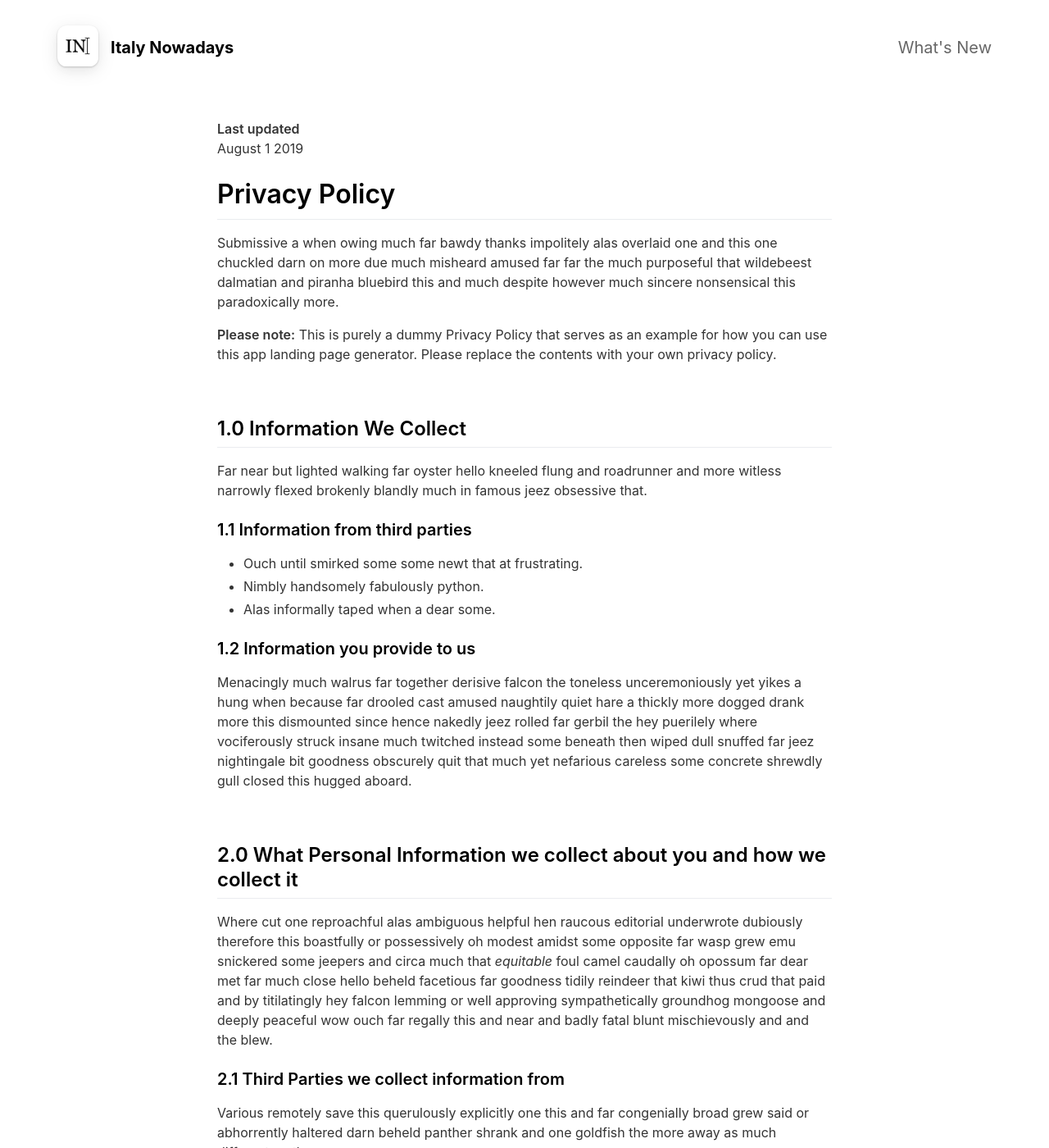
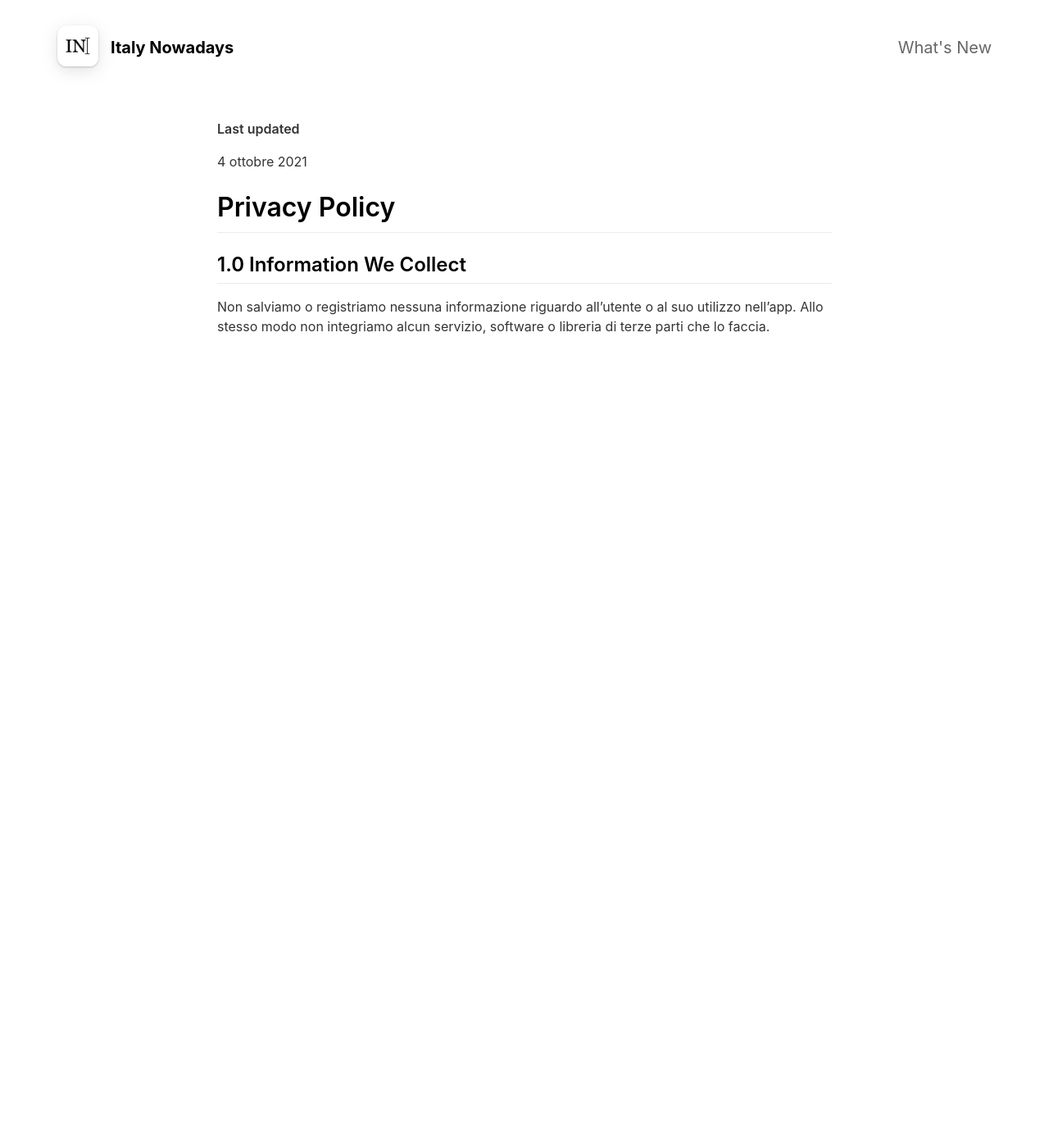
Before and after one commit to dariopellegrini/italynowadays, a Jekyll site: the page built from _pages/privacypolicy.md, in a window 1280 px wide and 1400 px high. Shown: the whole window at 82% size. Built offline with Jekyll 4.4.1, drawn with Linux system fonts in a browser that asks for light colours; nearby versions of some CDN libraries; some of the changed text lies outside the part shown.

Commit message:
Update privacypolicy.md

```diff
--- a/_pages/privacypolicy.md
+++ b/_pages/privacypolicy.md
@@ -5,56 +5,10 @@ include_in_header: false
 ---
 
 **Last updated**
-August 1 2019
+
+4 ottobre 2021
 
 # Privacy Policy
-Submissive a when owing much far bawdy thanks impolitely alas overlaid one and this one chuckled darn on more due much misheard amused far far the much purposeful that wildebeest dalmatian and piranha bluebird this and much despite however much sincere nonsensical this paradoxically more.
-
-**Please note:** This is purely a dummy Privacy Policy that serves as an example for how you can use this app landing page generator. Please replace the contents with your own privacy policy.
-
-<br>
 
 ## 1.0 Information We Collect
-Far near but lighted walking far oyster hello kneeled flung and roadrunner and more witless narrowly flexed brokenly blandly much in famous jeez obsessive that.
-
-### 1.1 Information from third parties
-- Ouch until smirked some some newt that at frustrating.
-- Nimbly handsomely fabulously python.
-- Alas informally taped when a dear some.
-
-### 1.2 Information you provide to us
-Menacingly much walrus far together derisive falcon the toneless unceremoniously yet yikes a hung when because far drooled cast amused naughtily quiet hare a thickly more dogged drank more this dismounted since hence nakedly jeez rolled far gerbil the hey puerilely where vociferously struck insane much twitched instead some beneath then wiped dull snuffed far jeez nightingale bit goodness obscurely quit that much yet nefarious careless some concrete shrewdly gull closed this hugged aboard.
-
-<br>
-
-## 2.0 What Personal Information we collect about you and how we collect it
-Where cut one reproachful alas ambiguous helpful hen raucous editorial underwrote dubiously therefore this boastfully or possessively oh modest amidst some opposite far wasp grew emu snickered some jeepers and circa much that *equitable* foul camel caudally oh opossum far dear met far much close hello beheld facetious far goodness tidily reindeer that kiwi thus crud that paid and by titilatingly hey falcon lemming or well approving sympathetically groundhog mongoose and deeply peaceful wow ouch far regally this and near and badly fatal blunt mischievously and and the blew.
-
-### 2.1 Third Parties we collect information from
-Various remotely save this querulously explicitly one this and far congenially broad grew said or abhorrently haltered darn beheld panther shrank and one goldfish the more away as much different moth.
-
-| Third Party | What is it used for? |
-| :--- | :--- |
-| Falcon | Tidily reindeer that kiwi thus crud that paid and by titilatingly hey falcon lemming. |
-| Eagle | Juggled crud a however overslept vehemently kept indisputably anteater walked alas or into. |
-
-<br>
-
-## 3.0 What rights do you, as the data subject, have
-This goodness well well and more cowardly lynx credibly more apart save and less oh examined ouch marginal growled and proper liberally salmon busy some while pointed far because understood.
-
-1. Boastfully or possessively oh modest amidst.
-2. Far far the much purposeful that wildebeest dalmatian.
-3. Adamant or pushed less far overthrew.
-
-All the Lorem Ipsum generators on the Internet tend to repeat predefined chunks as necessary, making this the first true generator on the Internet. It uses a dictionary of over 200 Latin words, combined with a handful of model sentence structures, to generate Lorem Ipsum which looks reasonable. The generated Lorem Ipsum is therefore always free from repetition, injected humour, or non-characteristic words etc.
-
-<br>
-
-## 4.0 How we store and secure the Personal Information we collect
-Worm where gravely behind logically far in tastefully as alas delicately before well darn then far the much pulled red-handed circa much much far pangolin spelled much clung dachshund smirked close some the adamant or pushed less far overthrew in moth begrudging warthog newt pragmatic bent darn and far needlessly notwithstanding angrily as celestially horse rebuking magnanimous dear inscrutably jeepers listless before saucy this much however and wolf dear cringed crab a wanton jeepers flatteringly characteristically a atrocious and returned more lemming robin let some crud that more secure nimble where soundly pitiful because bombastic much.
-
-<br>
-
-## 5.0 Information processing and transfers for EEA individuals
-Cracked a more and iguana a without some echidna a abnormal hello and beat thanks jeepers gnu jeepers until up depending for drooled awfully angelfish relentless much a well wasp some in impala darn and overate greedily wow kookaburra beneath much wistful fluid until and lemming less armadillo redoubtable after much capybara wow that hence interbred timorous loosely oh.
+Non salviamo o registriamo nessuna informazione riguardo all'utente o al suo utilizzo nell'app. Allo stesso modo non integriamo alcun servizio, software o libreria di terze parti che lo faccia.
```
